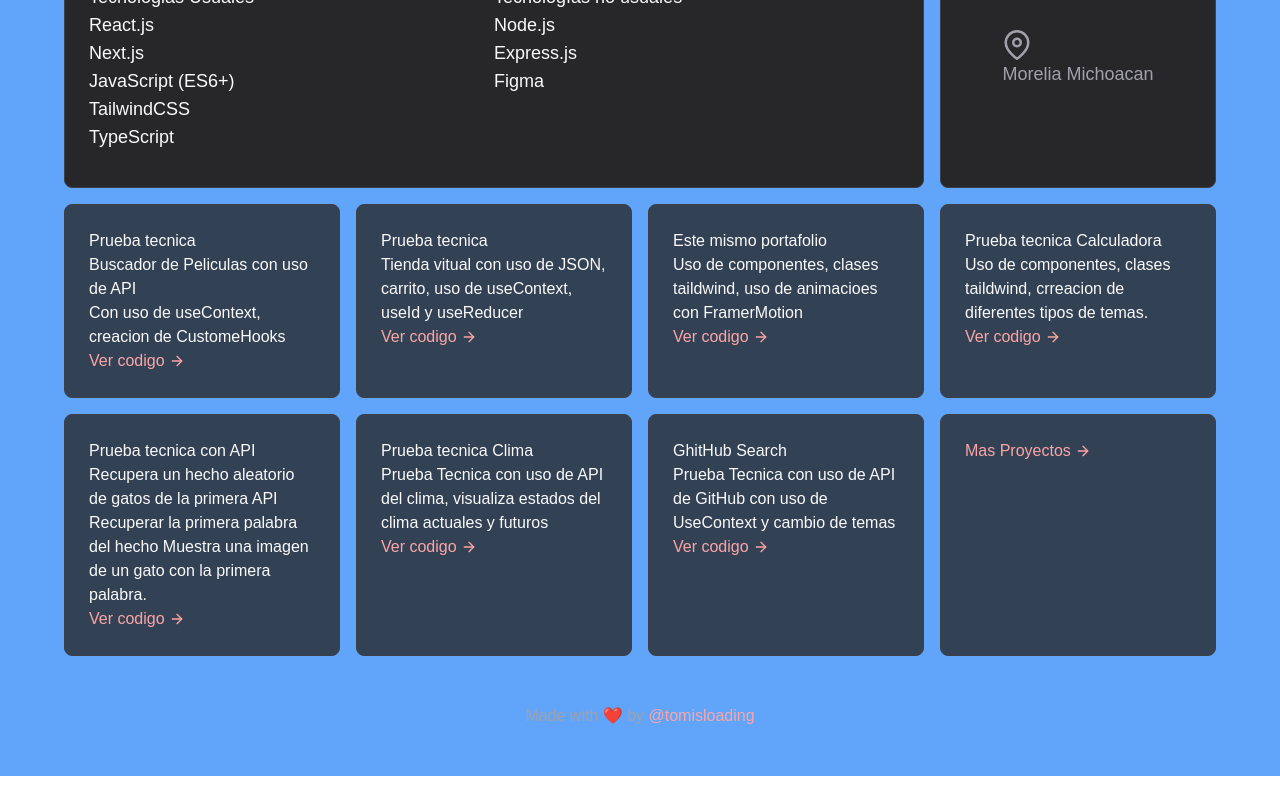
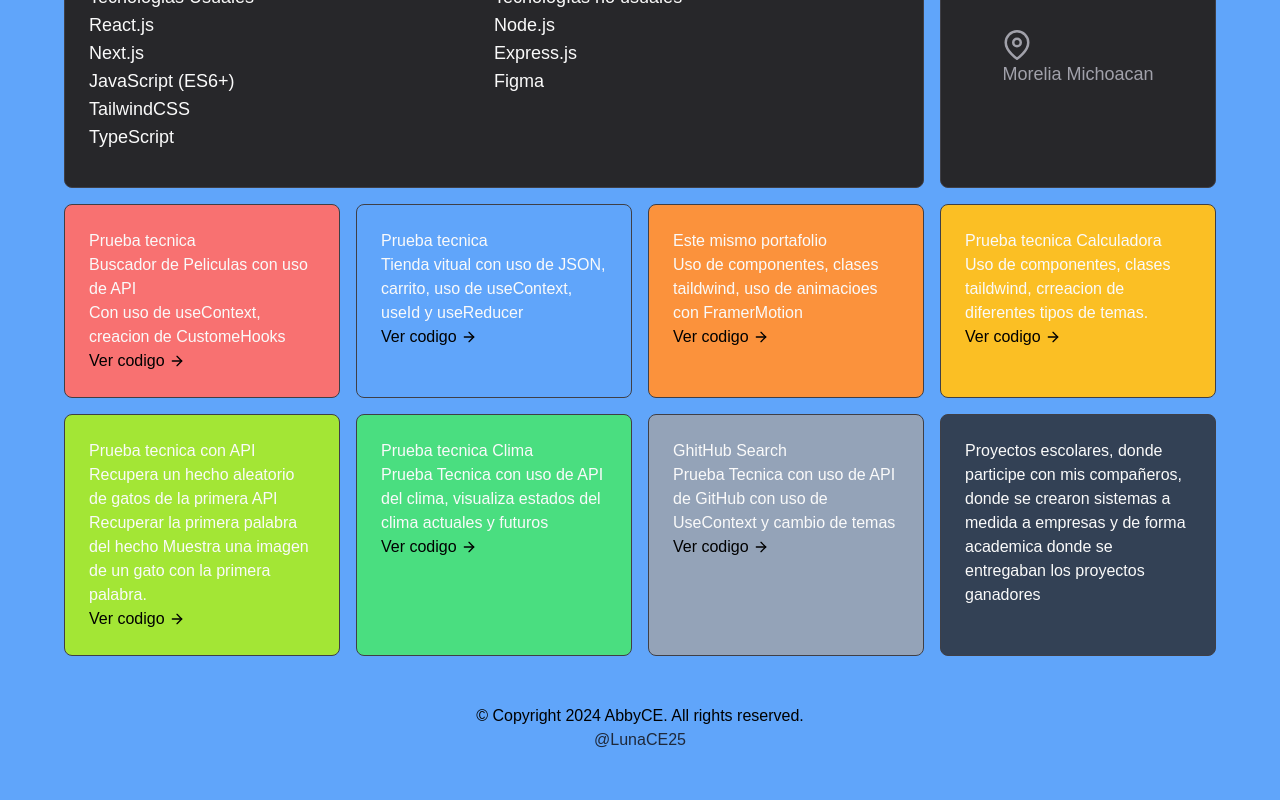
Before and after one commit to Abby25CE/portafolio, a Next.js app: page / in a window 1280 px wide. Shown: the part 1380-2180 px from the top of the page. Before the commit the page ends 2156 px from the top, so only its background shows below. Built offline with nearby package versions, Linux system fonts and the light colour scheme.

Commit message:
Update index.tsx

```diff
--- a/src/Me/index.tsx
+++ b/src/Me/index.tsx
@@ -3,12 +3,7 @@ import React from "react";
 import { MotionProps, motion } from "framer-motion";
 import { twMerge } from "tailwind-merge";
 import { FiArrowRight, FiMail, FiMapPin } from "react-icons/fi";
-import {
-  SiGithub,
-  SiLinkedin,
-  SiNextdotjs,
-  SiCreatereactapp,
-} from "react-icons/si";
+import { SiGithub, SiLinkedin, SiGoogledrive } from "react-icons/si";
 
 export const RevealBento = () => {
   return (
@@ -24,7 +19,7 @@ export const RevealBento = () => {
         <HeaderBlock />
         <SocialsBlock />
         <AboutBlock />
-        <EmailListBlock />
+        <ListBlock />
         <LocationBlock />
         <WorkBlock />
       </motion.div>
@@ -92,20 +87,13 @@ const HeaderBlock = () => {
           Soy desarrolladora FrontEnd y creo paginas cool.... Si como esta
         </span>
       </h1>
-      <div className="flex flex-row justify-between">
-        <a
-          href="mailto:abby250399@gmail.com"
-          className="flex items-center gap-1 text-red-300 hover:underline"
-        >
-          Contact me <FiArrowRight />
-        </a>
+
       <button
         className="px-6 py-2 font-medium bg-indigo-500 text-white w-fit transition-all shadow-[3px_3px_0px_black] hover:shadow-none hover:translate-x-[3px] hover:translate-y-[3px]"
         onClick={handleDownload}
       >
         Descargar CV
       </button>
-      </div>
     </Block>
   );
 };
@@ -120,10 +108,10 @@ const SocialsBlock = () => (
       className="col-span-6 bg-red-500 md:col-span-3"
     >
       <a
-        href="#"
+        href="mailto:abby250399@gmail.com"
         className="grid h-full place-content-center text-3xl text-white"
       >
-        <SiCreatereactapp />
+        <FiMail />
       </a>
     </Block>
     <Block
@@ -162,10 +150,10 @@ const SocialsBlock = () => (
       className="col-span-6 bg-blue-500 md:col-span-3"
     >
       <a
-        href="#"
+        href="https://drive.google.com/drive/folders/1ayBmV_-4E8Y-6SsEvNJ1JQj6-Ts3511a?usp=sharing"
         className="grid h-full place-content-center text-3xl text-white"
       >
-        <SiNextdotjs />
+        <SiGoogledrive />
       </a>
     </Block>
   </>
@@ -178,14 +166,128 @@ const WorkBlock = () => (
         rotate: "2.5deg",
         scale: 1.1,
       }}
-      className="col-span-6 bg-slate-700 md:col-span-3"
+      className="col-span-6 bg-red-400 md:col-span-3"
     >
       <h1>Prueba tecnica</h1>
       <h2>Buscador de Peliculas con uso de API</h2>
       <p>Con uso de useContext, creacion de CustomeHooks</p>
       <a
         href="https://github.com/Abby25CE/Buscador_Peliculas.git"
-        className="flex items-center gap-1 text-red-300 hover:underline"
+        className="flex items-center gap-1 text-black hover:underline"
+      >
+        Ver codigo <FiArrowRight />
+      </a>
+    </Block>
+    <Block
+      whileHover={{
+        rotate: "2.5deg",
+        scale: 1.1,
+      }}
+      className="col-span-6 bg-blue-400 md:col-span-3"
+    >
+      <h1>Prueba tecnica</h1>
+      <h2>
+        Tienda vitual con uso de JSON, carrito, uso de useContext, useId y
+        useReducer
+      </h2>
+      <a
+        href="https://github.com/Abby25CE/Shopping.git"
+        className="flex items-center gap-1 text-black hover:underline"
+      >
+        Ver codigo <FiArrowRight />
+      </a>
+    </Block>
+    <Block
+      whileHover={{
+        rotate: "2.5deg",
+        scale: 1.1,
+      }}
+      className="col-span-6 bg-orange-400 md:col-span-3"
+    >
+      <h1>Este mismo portafolio</h1>
+      <p>
+        Uso de componentes, clases taildwind, uso de animacioes con FramerMotion
+      </p>
+      <a
+        href="https://github.com/Abby25CE/portafolio.git"
+        className="flex items-center gap-1 text-black hover:underline"
+      >
+        Ver codigo <FiArrowRight />
+      </a>
+    </Block>
+    <Block
+      whileHover={{
+        rotate: "2.5deg",
+        scale: 1.1,
+      }}
+      className="col-span-6 bg-amber-400 md:col-span-3"
+    >
+      <h1>Prueba tecnica Calculadora</h1>
+      <p>
+        Uso de componentes, clases taildwind, crreacion de diferentes tipos de
+        temas.
+      </p>
+      <a
+        href="https://github.com/Abby25CE/Calculadora.git"
+        className="flex items-center gap-1 text-black hover:underline"
+      >
+        Ver codigo <FiArrowRight />
+      </a>
+    </Block>
+    <Block
+      whileHover={{
+        rotate: "2.5deg",
+        scale: 1.1,
+      }}
+      className="col-span-6 bg-lime-400 md:col-span-3"
+    >
+      <h1>Prueba tecnica con API</h1>
+      <p>
+        Recupera un hecho aleatorio de gatos de la primera API Recuperar la
+        primera palabra del hecho Muestra una imagen de un gato con la primera
+        palabra.
+      </p>
+      <a
+        href="https://github.com/Abby25CE/React_Prueba.git"
+        className="flex items-center gap-1 text-black hover:underline"
+      >
+        Ver codigo <FiArrowRight />
+      </a>
+    </Block>
+    <Block
+      whileHover={{
+        rotate: "2.5deg",
+        scale: 1.1,
+      }}
+      className="col-span-6 bg-green-400 md:col-span-3"
+    >
+      <h1>Prueba tecnica Clima</h1>
+      <p>
+        Prueba Tecnica con uso de API del clima, visualiza estados del clima
+        actuales y futuros
+      </p>
+      <a
+        href="https://github.com/Abby25CE/Clima_React.git"
+        className="flex items-center gap-1 text-black hover:underline"
+      >
+        Ver codigo <FiArrowRight />
+      </a>
+    </Block>
+    <Block
+      whileHover={{
+        rotate: "2.5deg",
+        scale: 1.1,
+      }}
+      className="col-span-6 bg-slate-400 md:col-span-3"
+    >
+      <h1>GhitHub Search</h1>
+      <p>
+        Prueba Tecnica con uso de API de GitHub con uso de UseContext y cambio
+        de temas
+      </p>
+      <a
+        href="https://github.com/Abby25CE/Github_Search.git"
+        className="flex items-center gap-1 text-black hover:underline"
       >
         Ver codigo <FiArrowRight />
       </a>
@@ -197,126 +299,11 @@ const WorkBlock = () => (
       }}
       className="col-span-6 bg-slate-700 md:col-span-3"
     >
-      <h1>Prueba tecnica</h1>
-      <h2>
-        Tienda vitual con uso de JSON, carrito, uso de useContext, useId y
-        useReducer
-      </h2>
-      <a
-        href="https://github.com/Abby25CE/Shopping.git"
-        className="flex items-center gap-1 text-red-300 hover:underline"
-      >
-        Ver codigo <FiArrowRight />
-      </a>
-    </Block>
-    <Block
-      whileHover={{
-        rotate: "2.5deg",
-        scale: 1.1,
-      }}
-      className="col-span-6 bg-slate-700 md:col-span-3"
-    >
-      <h1>Este mismo portafolio</h1>
       <p>
-        Uso de componentes, clases taildwind, uso de animacioes con FramerMotion
+        Proyectos escolares, donde participe con mis compañeros, donde se
+        crearon sistemas a medida a empresas y de forma academica donde se
+        entregaban los proyectos ganadores
       </p>
-      <a
-        href="https://github.com/Abby25CE/portafolio.git"
-        className="flex items-center gap-1 text-red-300 hover:underline"
-      >
-        Ver codigo <FiArrowRight />
-      </a>
-    </Block>
-    <Block
-      whileHover={{
-        rotate: "2.5deg",
-        scale: 1.1,
-      }}
-      className="col-span-6 bg-slate-700 md:col-span-3"
-    >
-      <h1>Prueba tecnica Calculadora</h1>
-      <p>
-        Uso de componentes, clases taildwind, crreacion de diferentes tipos de
-        temas.
-      </p>
-      <a
-        href="https://github.com/Abby25CE/Calculadora.git"
-        className="flex items-center gap-1 text-red-300 hover:underline"
-      >
-        Ver codigo <FiArrowRight />
-      </a>
-    </Block>
-    <Block
-      whileHover={{
-        rotate: "2.5deg",
-        scale: 1.1,
-      }}
-      className="col-span-6 bg-slate-700 md:col-span-3"
-    >
-      <h1>Prueba tecnica con API</h1>
-      <p>
-        Recupera un hecho aleatorio de gatos de la primera API Recuperar la
-        primera palabra del hecho Muestra una imagen de un gato con la primera
-        palabra.
-      </p>
-      <a
-        href="https://github.com/Abby25CE/React_Prueba.git"
-        className="flex items-center gap-1 text-red-300 hover:underline"
-      >
-        Ver codigo <FiArrowRight />
-      </a>
-    </Block>
-    <Block
-      whileHover={{
-        rotate: "2.5deg",
-        scale: 1.1,
-      }}
-      className="col-span-6 bg-slate-700 md:col-span-3"
-    >
-      <h1>Prueba tecnica Clima</h1>
-      <p>
-        Prueba Tecnica con uso de API del clima, visualiza estados del clima
-        actuales y futuros
-      </p>
-      <a
-        href="https://github.com/Abby25CE/Clima_React.git"
-        className="flex items-center gap-1 text-red-300 hover:underline"
-      >
-        Ver codigo <FiArrowRight />
-      </a>
-    </Block>
-    <Block
-      whileHover={{
-        rotate: "2.5deg",
-        scale: 1.1,
-      }}
-      className="col-span-6 bg-slate-700 md:col-span-3"
-    >
-      <h1>GhitHub Search</h1>
-      <p>
-        Prueba Tecnica con uso de API de GitHub con uso de UseContext y cambio
-        de temas
-      </p>
-      <a
-        href="https://github.com/Abby25CE/Github_Search.git"
-        className="flex items-center gap-1 text-red-300 hover:underline"
-      >
-        Ver codigo <FiArrowRight />
-      </a>
-    </Block>
-    <Block
-      whileHover={{
-        rotate: "2.5deg",
-        scale: 1.1,
-      }}
-      className="col-span-6 bg-slate-700 md:col-span-3"
-    >
-      <a
-        href="https://github.com/Abby25CE/Github_Search.git"
-        className="flex items-center gap-1 text-red-300 hover:underline"
-      >
-        Mas Proyectos <FiArrowRight />
-      </a>
     </Block>
   </>
 );
@@ -348,9 +335,9 @@ const LocationBlock = () => (
   </Block>
 );
 
-const EmailListBlock = () => (
+const ListBlock = () => (
   <Block className="col-span-12 md:col-span-9">
-    <p className="mb-3 text-lg">
+    <div className="mb-3 text-lg">
       Aquí hay algunas tecnologías con las que he trabajado:
       <br />
       <div className="grid grid-cols-2">
@@ -369,17 +356,20 @@ const EmailListBlock = () => (
           Figma <br />
         </p>
       </div>
-    </p>
+    </div>
   </Block>
 );
 
 const Footer = () => {
   return (
     <footer className="mt-12">
-      <p className="text-center text-zinc-400">
-        Made with ❤️ by{" "}
-        <a href="#" className="text-red-300 hover:underline">
-          @tomisloading
+      <p className="flex flex-col justify-center items-center text-black">
+        © Copyright 2024 AbbyCE. All rights reserved.
+        <a
+          href="https://www.linkedin.com/in/luna-carrillo-espinosa-922056313/"
+          className="text-slate-800 hover:underline"
+        >
+          @LunaCE25
         </a>
       </p>
     </footer>
```
Lines whose indentation alone changed are shown as unchanged.
